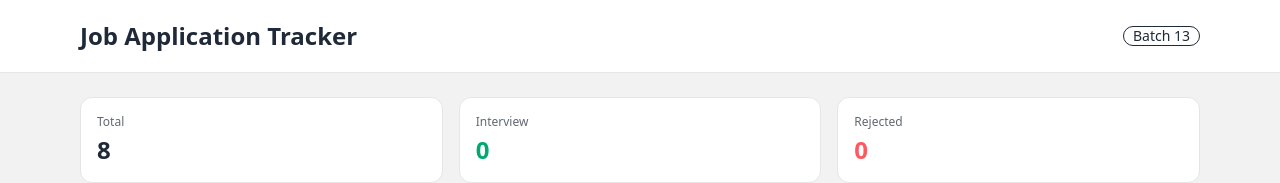
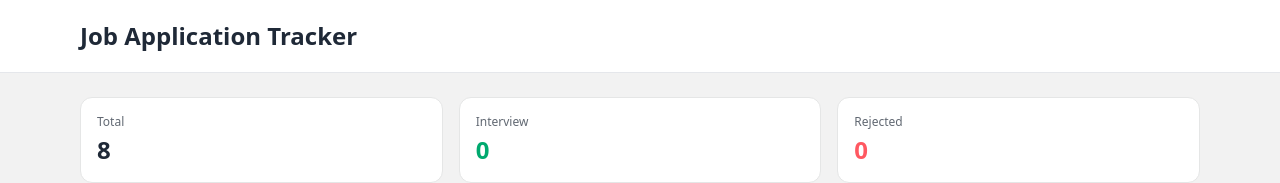
Before and after one commit to meheroon/B13-A4-PH-Job-Tracker, a plain HTML site: page index.html in a window 1280 px wide. Shown: the top 183 px of the page. Drawn offline with nearby package versions, Linux system fonts and the light colour scheme.

Commit message:
remove extra text

```diff
--- a/index.html
+++ b/index.html
@@ -11,7 +11,7 @@
   <header class="bg-base-100 border-b">
     <div class="max-w-6xl mx-auto px-4 py-5 flex items-center justify-between">
       <h1 class="text-xl md:text-2xl font-bold">Job Application Tracker</h1>
-      <span class="badge badge-outline">Batch 13</span>
+
     </div>
   </header>
 
```
